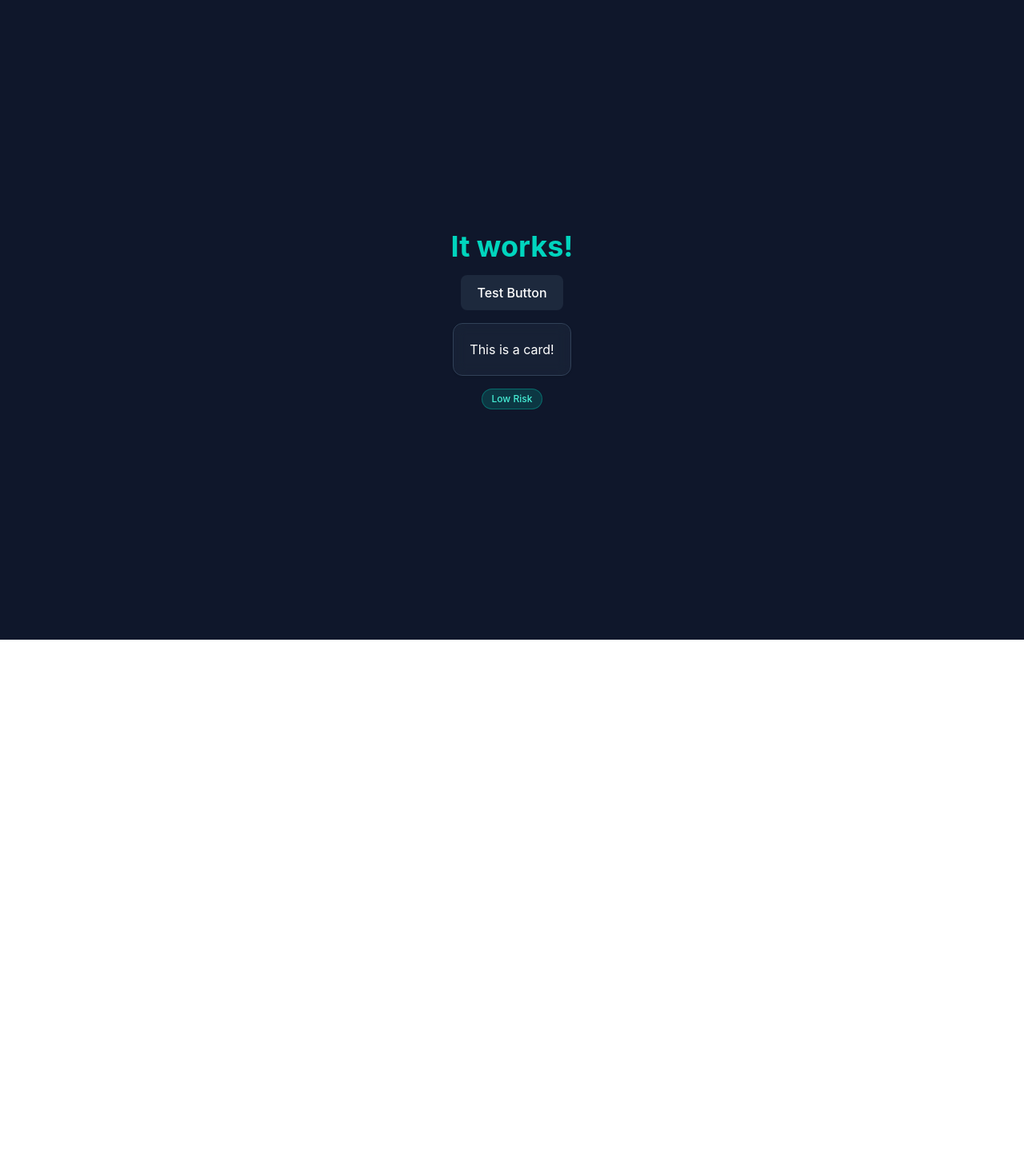
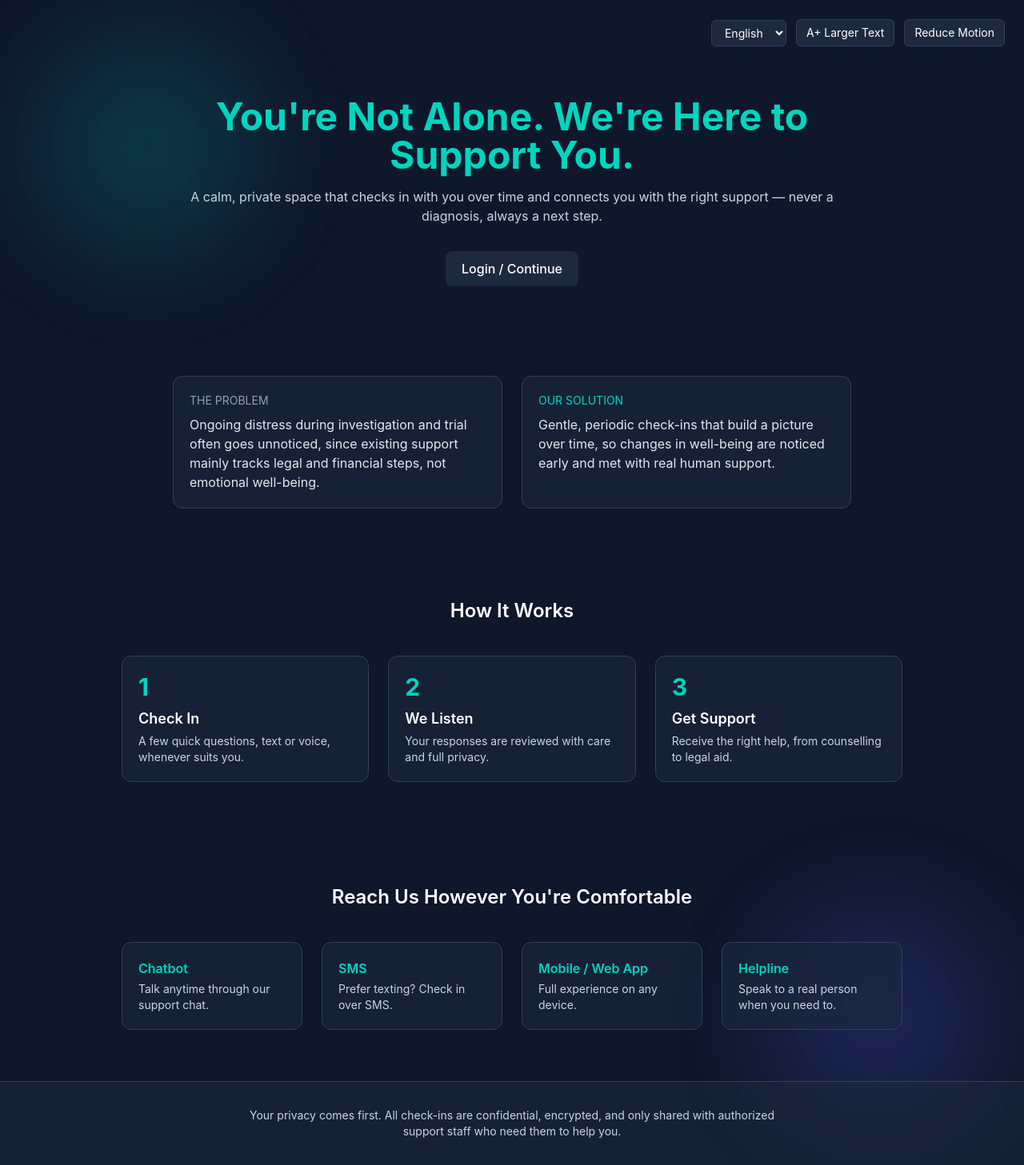
Before and after one commit to gowrikasingh-8/manorakshak, a React (Vite) app: page / in a window 1280 px wide. Shown: the whole page at 80% size. Before the commit the page ends 800 px from the top, so only its background shows below. Built offline with nearby package versions, Linux system fonts and the light colour scheme.

Commit message:
finish landing page

```diff
--- a/src/App.jsx
+++ b/src/App.jsx
@@ -1,18 +1,5 @@
-import Button from "./components/Button";
-import Card from "./components/Card";
-import Badge from "./components/Badge";
+import Landing from "./pages/Landing";
+
 export default function App() {
-  return (
-    <div className="min-h-screen bg-slate-900 text-white flex flex-col items-center justify-center gap-4">
-      <h1 className="text-4xl font-bold text-teal-400">It works!</h1>
-      <Button onClick={() => alert("clicked!")}>Test Button</Button>
-      <Card>
-        <p className="text-white">This is a card!</p>
-      </Card>
-      <Badge color="teal">Low Risk</Badge>
-
-
-
-    </div>
-  );
+  return <Landing />;
 }
--- /dev/null
+++ b/src/pages/landing.jsx
@@ -0,0 +1,140 @@
+import { useState } from "react";
+import Button from "../components/Button";
+import Card from "../components/Card";
+
+export default function Landing() {
+  const [reducedMotion, setReducedMotion] = useState(false);
+  const [textLarge, setTextLarge] = useState(false);
+  const [language, setLanguage] = useState("English");
+
+  const steps = [
+    { title: "Check In", desc: "A few quick questions, text or voice, whenever suits you." },
+    { title: "We Listen", desc: "Your responses are reviewed with care and full privacy." },
+    { title: "Get Support", desc: "Receive the right help, from counselling to legal aid." },
+  ];
+
+  const channels = [
+    { name: "Chatbot", desc: "Talk anytime through our support chat." },
+    { name: "SMS", desc: "Prefer texting? Check in over SMS." },
+    { name: "Mobile / Web App", desc: "Full experience on any device." },
+    { name: "Helpline", desc: "Speak to a real person when you need to." },
+  ];
+
+  const textSizeClass = textLarge ? "text-lg" : "text-base";
+
+  return (
+    <div className={`min-h-screen bg-slate-900 text-white relative overflow-hidden ${textSizeClass}`}>
+      {/* Subtle animated background (skipped if reduced motion is on) */}
+      {!reducedMotion && (
+        <div className="absolute inset-0 pointer-events-none opacity-20">
+          <div className="absolute w-72 h-72 bg-teal-500 rounded-full blur-3xl top-10 left-10 animate-pulse" />
+          <div className="absolute w-72 h-72 bg-indigo-500 rounded-full blur-3xl bottom-10 right-10 animate-pulse" />
+        </div>
+      )}
+      {reducedMotion && (
+        <div className="absolute inset-0 bg-gradient-to-b from-slate-800 to-slate-900" />
+      )}
+
+      {/* Top bar: language + accessibility controls */}
+      <div className="relative z-10 flex flex-wrap justify-end items-center gap-3 px-6 pt-6">
+        <select
+          value={language}
+          onChange={(e) => setLanguage(e.target.value)}
+          className="bg-slate-800 border border-slate-700 rounded-md px-3 py-1.5 text-sm"
+          aria-label="Select language"
+        >
+          <option>English</option>
+          <option>हिंदी</option>
+          <option>தமிழ்</option>
+          <option>বাংলা</option>
+        </select>
+
+        <button
+          onClick={() => setTextLarge((v) => !v)}
+          className="bg-slate-800 border border-slate-700 rounded-md px-3 py-1.5 text-sm hover:bg-slate-700"
+          aria-pressed={textLarge}
+        >
+          {textLarge ? "A- Normal Text" : "A+ Larger Text"}
+        </button>
+
+        <button
+          onClick={() => setReducedMotion((v) => !v)}
+          className="bg-slate-800 border border-slate-700 rounded-md px-3 py-1.5 text-sm hover:bg-slate-700"
+          aria-pressed={reducedMotion}
+        >
+          {reducedMotion ? "Motion: Off" : "Reduce Motion"}
+        </button>
+      </div>
+
+      {/* Hero */}
+      <section className="relative z-10 max-w-4xl mx-auto text-center px-6 pt-16 pb-16">
+        <h1 className="text-5xl font-bold text-teal-400 mb-4">
+          You're Not Alone. We're Here to Support You.
+        </h1>
+        <p className="text-slate-300 mb-8">
+          A calm, private space that checks in with you over time and connects
+          you with the right support — never a diagnosis, always a next step.
+        </p>
+        <Button onClick={() => alert("Continue clicked")}>Login / Continue</Button>
+      </section>
+
+      {/* Problem -> Solution */}
+      <section className="relative z-10 max-w-4xl mx-auto px-6 py-12 grid grid-cols-1 md:grid-cols-2 gap-6">
+        <Card>
+          <h3 className="text-slate-400 text-sm uppercase mb-2">The Problem</h3>
+          <p className="text-slate-200">
+            Ongoing distress during investigation and trial often goes
+            unnoticed, since existing support mainly tracks legal and
+            financial steps, not emotional well-being.
+          </p>
+        </Card>
+        <Card>
+          <h3 className="text-teal-400 text-sm uppercase mb-2">Our Solution</h3>
+          <p className="text-slate-200">
+            Gentle, periodic check-ins that build a picture over time, so
+            changes in well-being are noticed early and met with real human
+            support.
+          </p>
+        </Card>
+      </section>
+
+      {/* How it works */}
+      <section className="relative z-10 max-w-5xl mx-auto px-6 py-16">
+        <h2 className="text-2xl font-semibold text-center mb-10">How It Works</h2>
+        <div className="grid grid-cols-1 md:grid-cols-3 gap-6">
+          {steps.map((step, i) => (
+            <Card key={i}>
+              <div className="text-teal-400 text-3xl font-bold mb-2">{i + 1}</div>
+              <h3 className="text-lg font-semibold mb-1">{step.title}</h3>
+              <p className="text-slate-300 text-sm">{step.desc}</p>
+            </Card>
+          ))}
+        </div>
+      </section>
+
+      {/* Support channels */}
+      <section className="relative z-10 max-w-5xl mx-auto px-6 py-16">
+        <h2 className="text-2xl font-semibold text-center mb-10">
+          Reach Us However You're Comfortable
+        </h2>
+        <div className="grid grid-cols-1 sm:grid-cols-2 md:grid-cols-4 gap-6">
+          {channels.map((ch, i) => (
+            <Card key={i}>
+              <h3 className="text-teal-400 font-semibold mb-1">{ch.name}</h3>
+              <p className="text-slate-300 text-sm">{ch.desc}</p>
+            </Card>
+          ))}
+        </div>
+      </section>
+
+      {/* Privacy strip */}
+      <section className="relative z-10 bg-slate-800/60 border-t border-slate-700 py-8 px-6 text-center">
+        <p className="text-slate-300 text-sm max-w-2xl mx-auto">
+          Your privacy comes first. All check-ins are confidential, encrypted,
+          and only shared with authorized support staff who need them to help
+          you.
+        </p>
+      </section>
+    </div>
+  );
+}
```
Also changed, not shown: src/pages/dashboard.jsx (added), src/pages/nationaldashboard.jsx (added).
